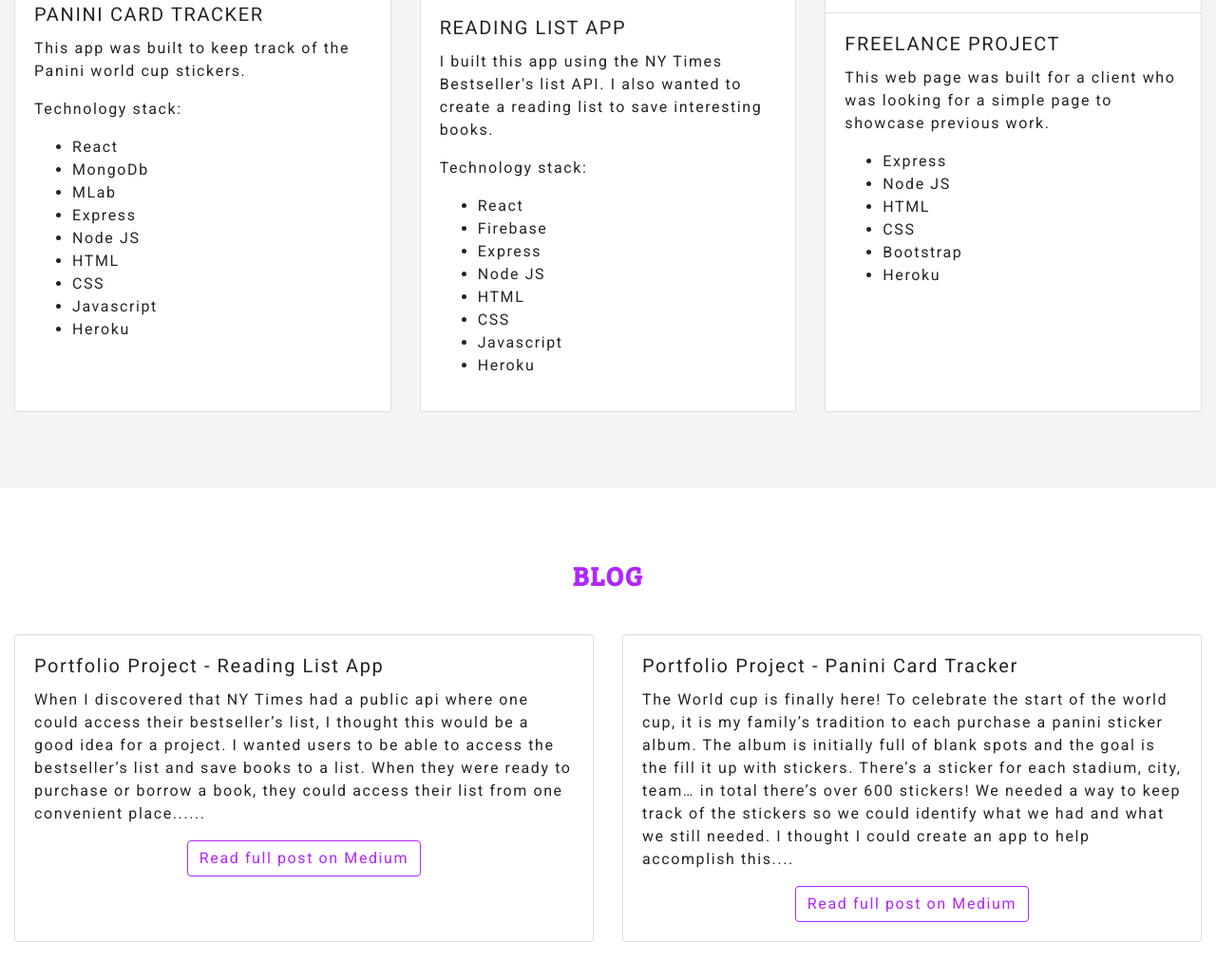
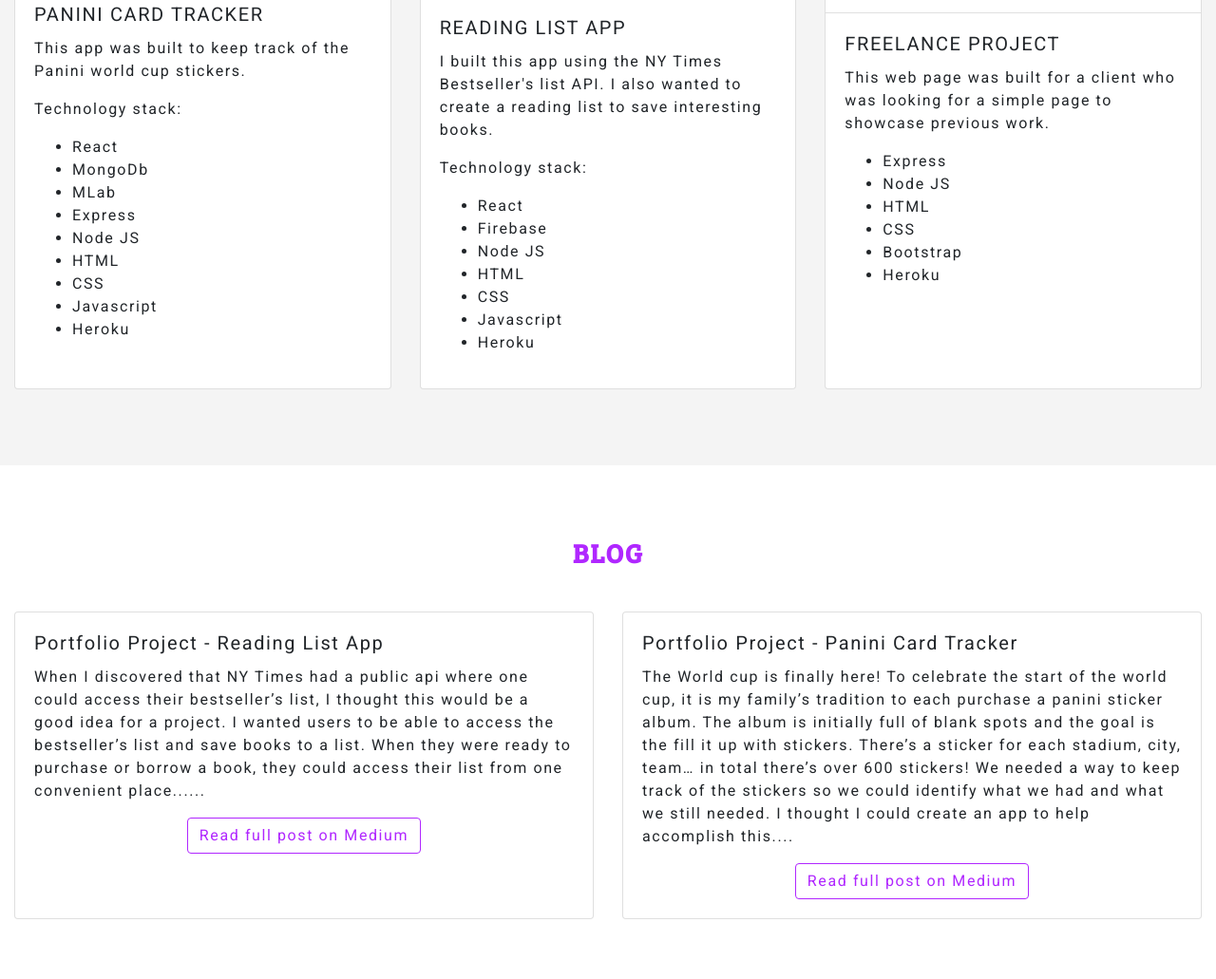
Before and after one commit to MabelM1/Portfolio, a website: page public/index.html in a window 1280 px wide. Shown: the part 1175-2206 px from the top of the page at 95% size. Drawn offline with nearby package versions, Linux system fonts and the light colour scheme.

Commit message:
Edited reading list app tech stack

```diff
--- a/public/index.html
+++ b/public/index.html
@@ -114,7 +114,6 @@
             <ul>
               <li>React</li>
               <li>Firebase</li>
-              <li>Express</li>
               <li>Node JS</li>
               <li>HTML</li>
               <li>CSS</li>
```
